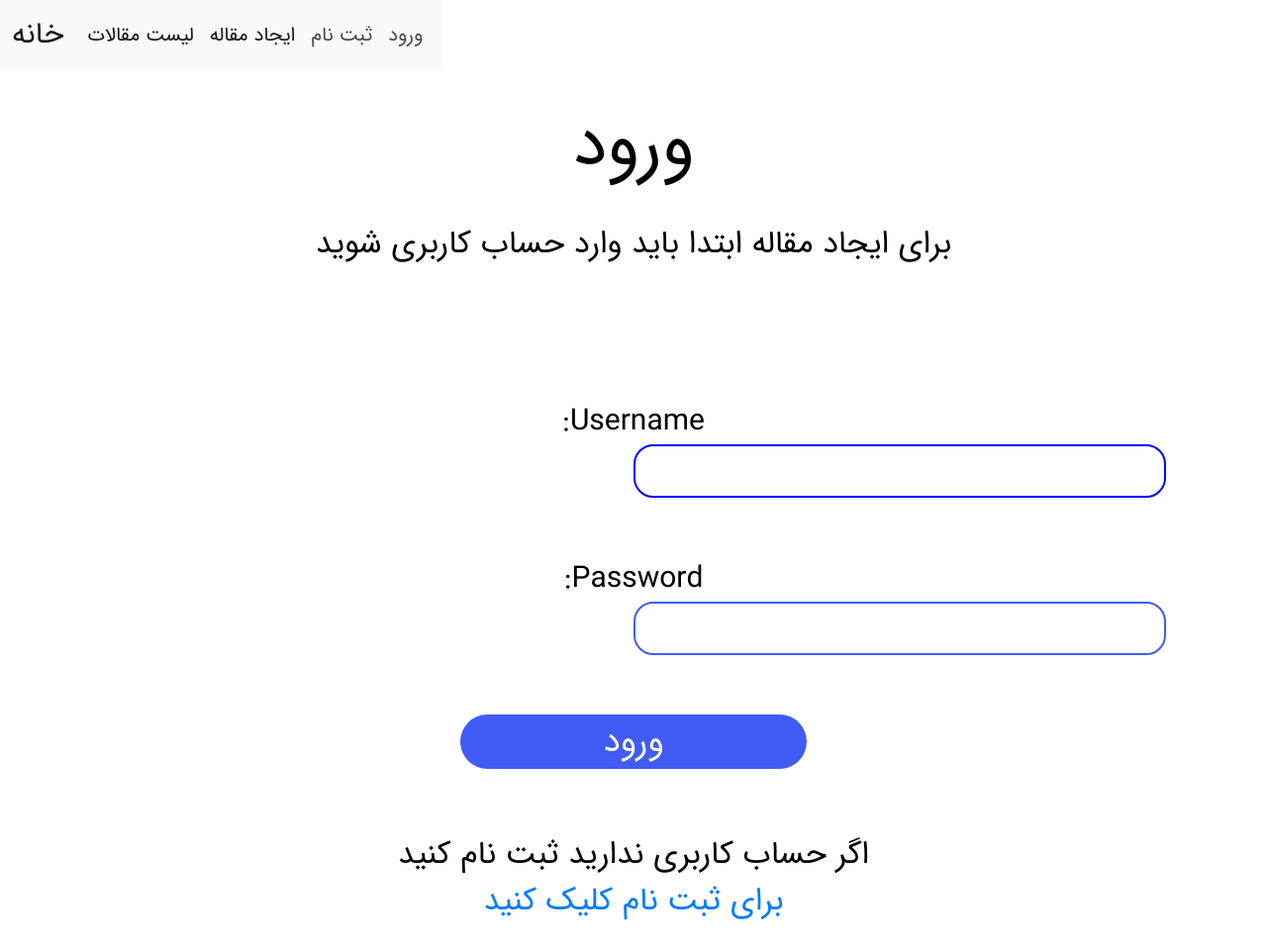
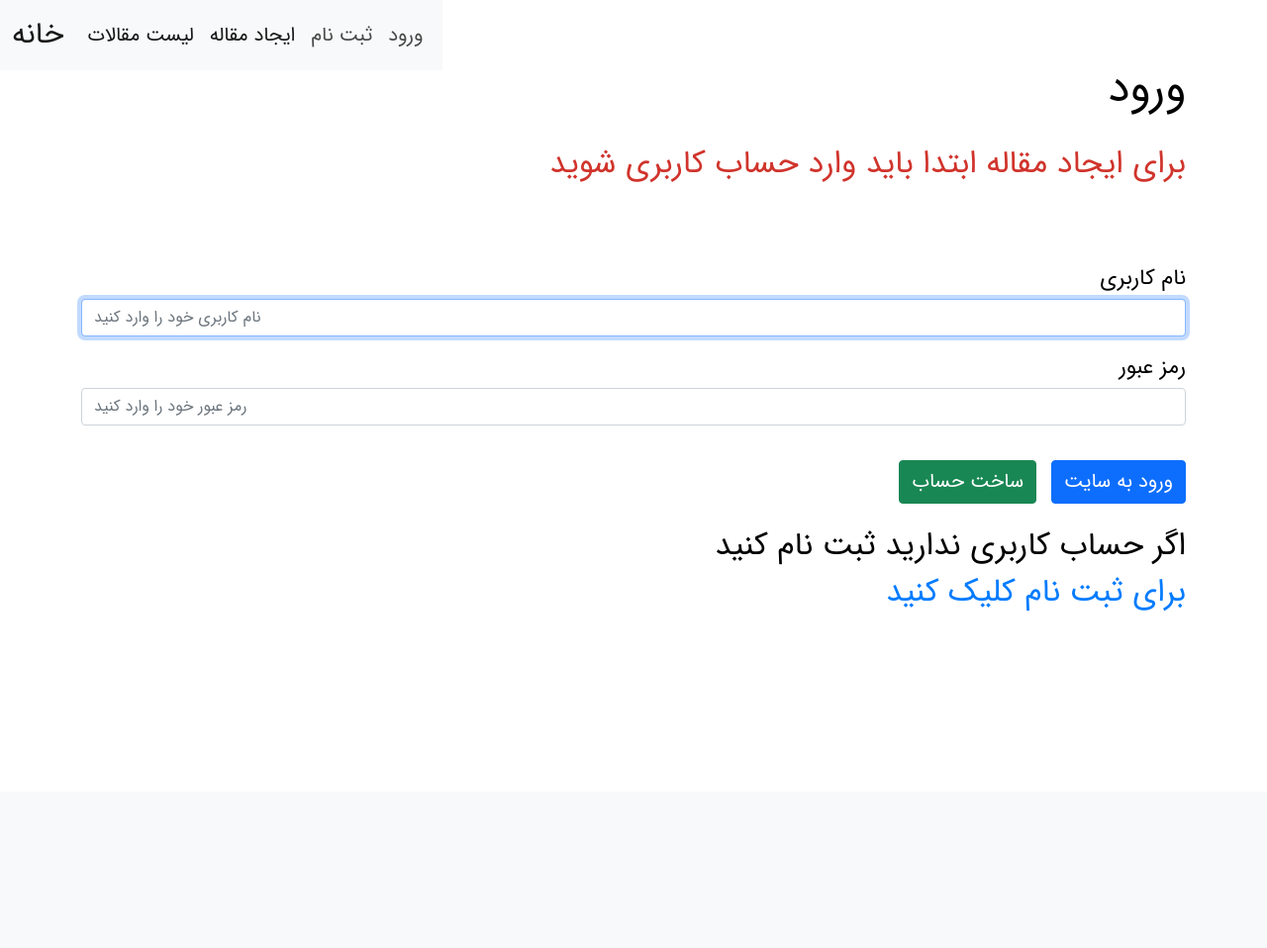
Before and after one commit to dori-dev/django-blog, a Django app: page /accounts/login/?next=/articles/create/ in a window 1280 px wide. Shown: the whole page at 99% size. After the commit the page ends 618 px from the top, so only its background shows below. Run offline with Django 3.2, Linux system fonts and the light colour scheme.

Commit message:
apply beautiful style in login

```diff
--- a/blog/accounts/templates/accounts/login.html
+++ b/blog/accounts/templates/accounts/login.html
@@ -3,15 +3,43 @@
 {% block title %}ورود{% endblock title %}
 
 {% block content %}
-<h1 class="title">ورود</h1>
+<h1 class="page-label">ورود</h1>
 
 {% if next or request.GET.next %}
-
+<!-- TODO bootstrap style for this  -->
 <h2 class="warning">برای ایجاد مقاله ابتدا باید وارد حساب کاربری شوید</h2>
 {% endif %}
 
 <form class="auth-form login" action="{% url 'accounts:login' %}" method="post">
-    {{ form }}
+    {% if form.errors %}
+    <div class="error">
+        <ul class="errorlist">
+            <li>
+                <ul class="errorlist">
+                    <li>لطفا یک نام کاربری و رمز عبور صحیح وارد کنید. به حروف کوچک و بزرگ توجه کنید.</li>
+                </ul>
+            </li>
+        </ul>
+    </div>
+    {% else %}
+    <div class="error"></div>
+    {% endif %}
+
+
+    <div class="input-container">
+        <label for="">نام کاربری</label>
+        <input type="text" autofocus autocapitalize="none" autocomplete="username" class="form-control" name="username" maxlength="150" required id="id_username" placeholder="نام کاربری خود را وارد کنید">
+    </div>
+    <div class="input-container">
+        <label for="">رمز عبور</label>
+        <input class="form-control" type="password" name="password" autocomplete="current-password" required id="id_password" placeholder="رمز عبور خود را وارد کنید">
+    </div>
+    {% csrf_token %}
+    <button class="btn btn-primary auth-btn neighbor-btn">ورود به سایت</button>
+    <a href="{% url 'accounts:register' %}">
+        <button type="button" class="btn btn-success auth-btn">ساخت حساب</button>
+    </a>
+
     {% csrf_token %}
 
     {% if request.GET.next %}
@@ -23,10 +51,6 @@
     {% endif %}
 
 
-    <div class="button-div">
-        <button class="button" style="margin-top: 40px;">ورود</button>
-      </div>
-
     <br>
     <br>
     <h2>اگر حساب کاربری ندارید ثبت نام کنید</h2>
--- a/blog/assets/styles.css
+++ b/blog/assets/styles.css
@@ -14,8 +14,8 @@
 body {
   background-color: white;
   color: black;
-  text-align: center;
-  justify-content: center;
+  /* text-align: center;
+  justify-content: center; */
   font-family: "IRAN Sans", sans-serif;
   font-weight: normal;
 }
@@ -268,6 +268,70 @@ a:visited {
 
 /* Register and Login Form */
 
+.page-label {
+  font-size: 45px;
+  margin-bottom: 30px;
+  margin-top: 15px;
+}
+
+.auth-form {
+  margin-bottom: 100px;
+}
+
+.error {
+  margin-bottom: 30px;
+}
+
+.errorlist li ul li {
+  color: #e24139;
+  margin-top: 5px;
+  font-size: 18px;
+  display: block;
+  list-style-type: none;
+}
+
+.input-container {
+  display: flex;
+  flex-direction: column;
+  width: 100%;
+  margin-bottom: 15px;
+}
+
+.input-container label {
+  margin-bottom: 4px;
+  font-size: 22px;
+}
+
+.neighbor-btn {
+  margin-left: 10px;
+}
+
+.auth-btn {
+  margin-top: 20px;
+  font-size: 20px;
+}
+
+.large-btn {
+  font-size: 18px;
+}
+
+
+
+
+
+
+
+
+
+
+
+
+
+
+
+
+
+/*
 .auth-form {
   padding: 20px;
 }
@@ -288,7 +352,7 @@ a:visited {
 .auth-form textarea:focus {
   border-color: blue;
   outline: 0;
-}
+} */
 
 .helptext,
 .helptext ul {
@@ -319,15 +383,16 @@ a:visited {
   color: red;
 } */
 
-.auth-form label {
+/* .auth-form label {
   padding-top: 60px;
   font-size: 30px;
   display: block;
   direction: rtl;
-}
+} */
 
 .warning {
   padding-bottom: 50px;
+  color: #d0342c;
 }
 
 .login input {
```
